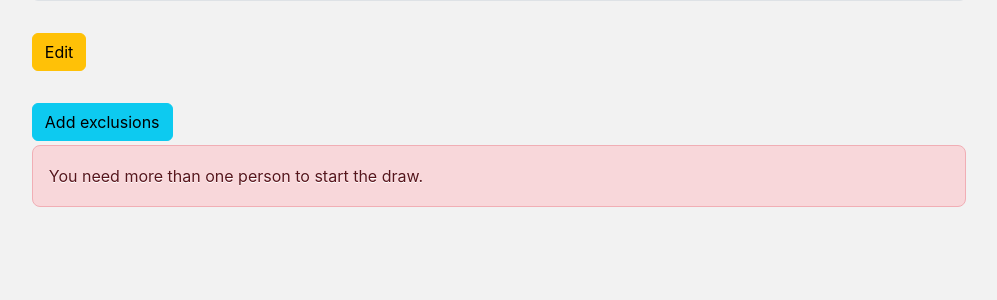
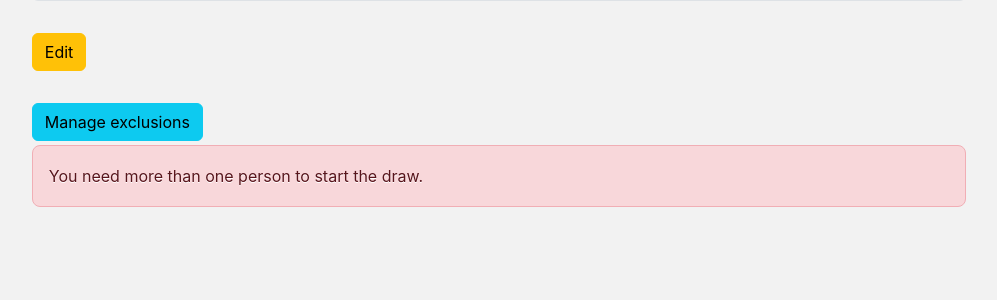
Before and after one commit to Ant-One/secret-santa, a Django app: template santa/app/templates/draw_details.html in a window 1280 px wide. Shown: the part 235-535 px from the top of the page, without its empty margins (141-1138 px from the left). Run offline with Django 4.2, Linux system fonts and the light colour scheme; tables that the repository leaves empty hold one stand-in row (values such as "Sample post"); the template is opened without the code that fills it: values that come from a table or form of the project are taken from there, most other values are stand-ins (such as "Sample title", 1, 10 or a date in 2020).

Commit message:
changed phrasing

```diff
--- a/santa/app/templates/draw_details.html
+++ b/santa/app/templates/draw_details.html
@@ -25,7 +25,7 @@
                 <button type="submit" class="btn btn-warning">Edit</button>
             </form>
             <form action="exclusions" id="exclusions">
-                <button type="submit" class="btn btn-info">Add exclusions</button>
+                <button type="submit" class="btn btn-info">Manage exclusions</button>
             </form>
         {% endif %}
 
```
